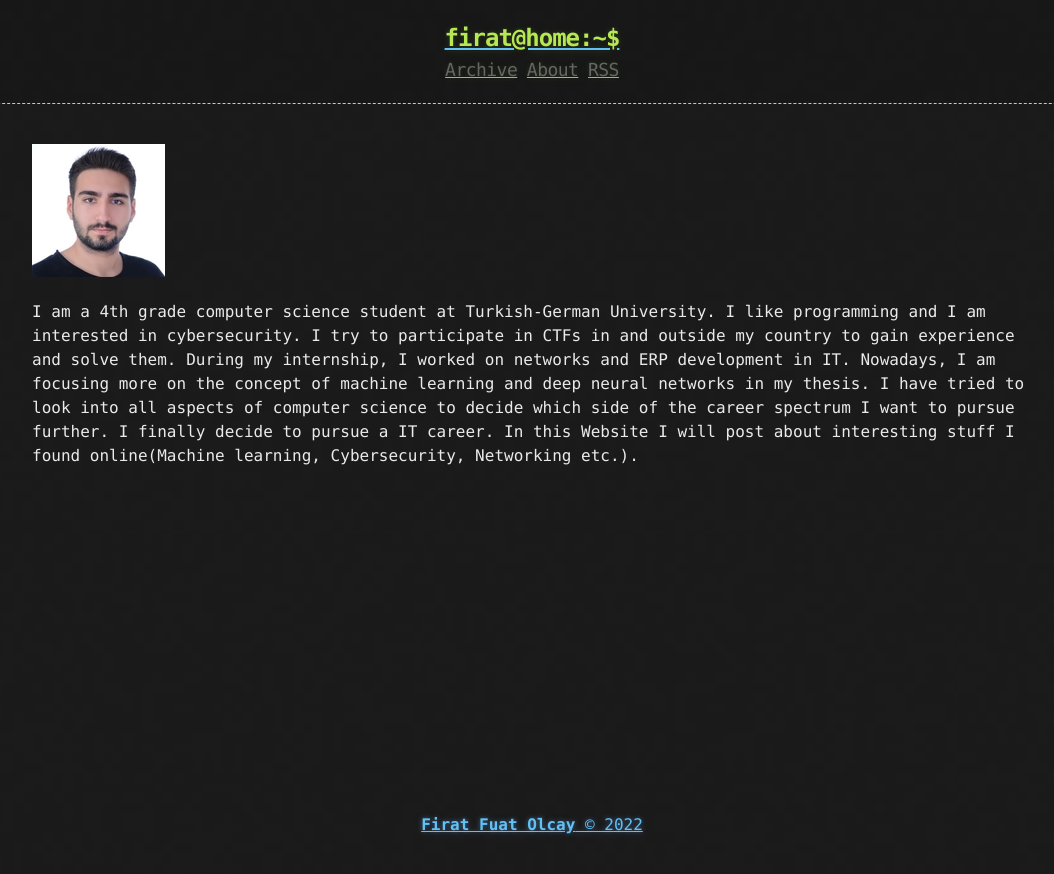
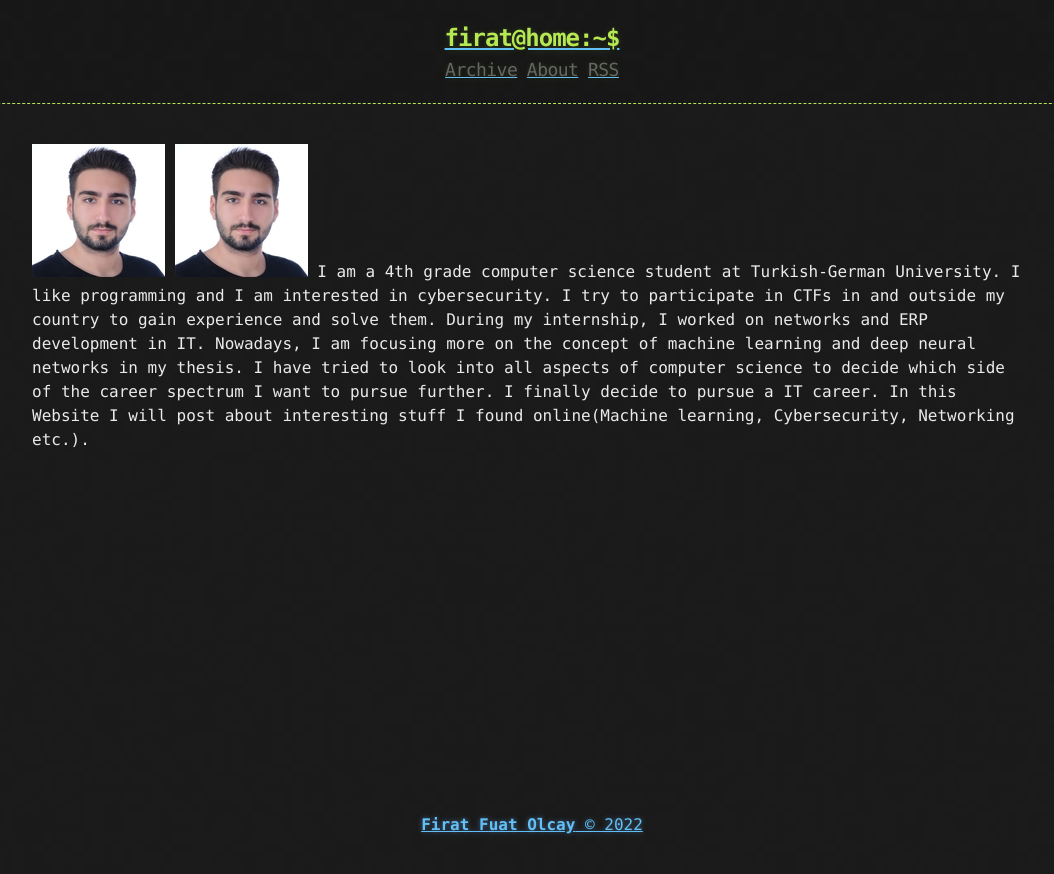
Before and after one commit to firatfolcay/firatfolcay.github.io, a Jekyll site: the page built from about.md, in a window 1280 px wide. Shown: the top 874 px of the page, without its empty margins (108-1162 px from the left). Built offline with Jekyll 4.4.1, drawn with Linux system fonts in a browser that asks for light colours.

Commit message:
Update about.md

```diff
--- a/about.md
+++ b/about.md
@@ -4,7 +4,7 @@
 ---
 
 ![](https://github.com/firatfolcay/firatfolcay.github.io/blob/master/assets/mypic.jpg?width="10")
-
+![](https://github.com/firatfolcay/firatfolcay.github.io/blob/master/assets/mypic.jpg?width="10")
 I am a 4th grade computer science student at Turkish-German University. I like
 programming and I am interested in cybersecurity. I try to participate in CTFs in and
 outside my country to gain experience and solve them. During my internship, I worked on
```
